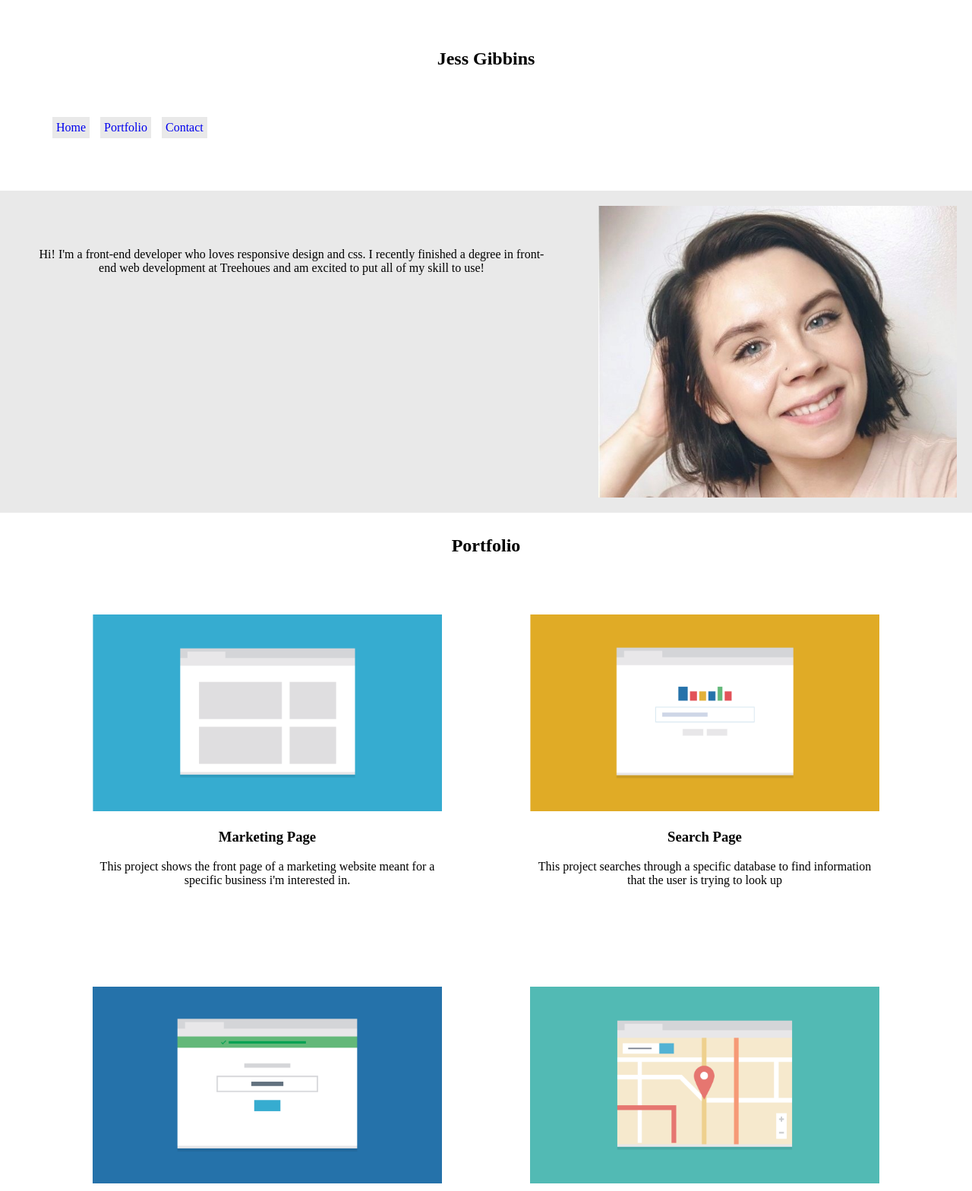
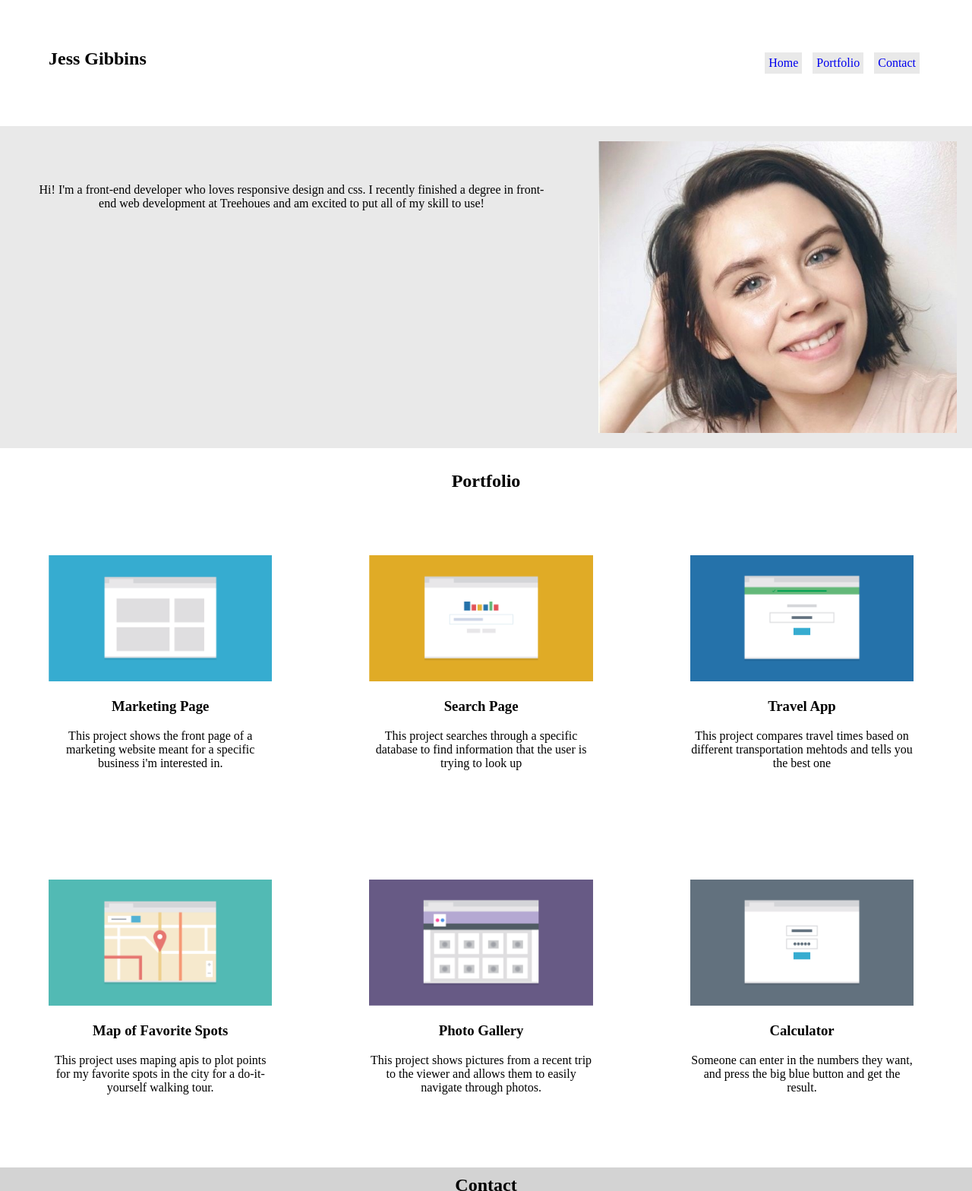
Before and after one commit to Jessgibbins/Techdegree-Project-2, a plain HTML site: page index.html in a window 1280 px wide. Shown: the top 1568 px of the page at 76% size. Drawn offline with Linux system fonts and the light colour scheme.

Commit message:
Added desktop meda query

```diff
--- a/index.html
+++ b/index.html
@@ -6,7 +6,7 @@
     </head>
 
     <body>
-        <nav id="top">
+        <nav class="clearfix" id="top">
             <h1>Jess Gibbins</h1>
                 <ul>
                     <li><a href="#top">Home</a></li>
--- a/style.css
+++ b/style.css
@@ -151,3 +151,19 @@ h4 {
     clear: both;
     display: table;
   }
+
+  @media (min-width: 1024px) {
+      nav h1 {
+          float: left;
+      }
+      nav ul {
+          float: right;
+          margin: 0;
+      }
+      .projects{
+          padding: 0;
+      }
+      .projects li {
+          width: 23%;
+      }
+  }
```
